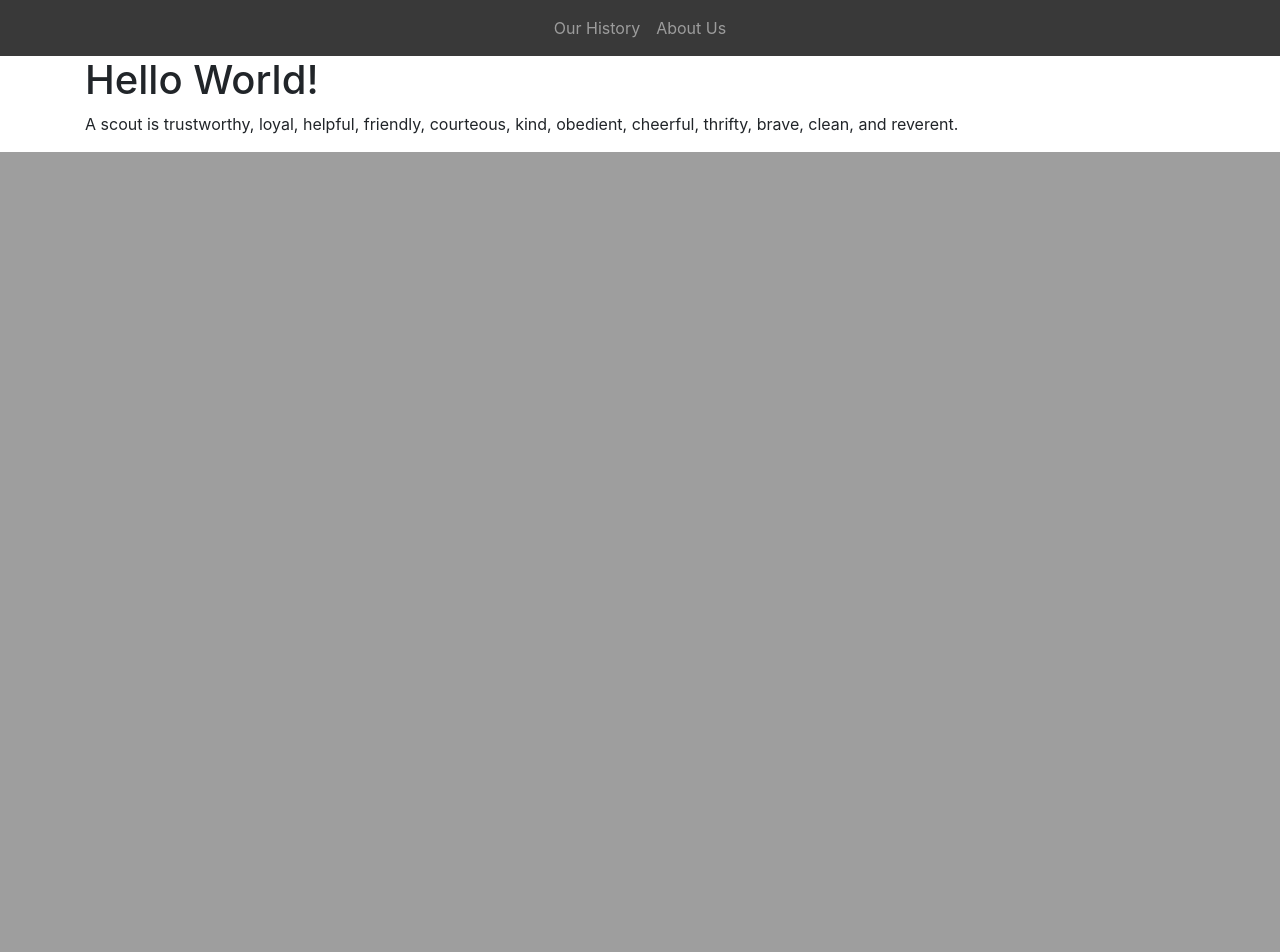
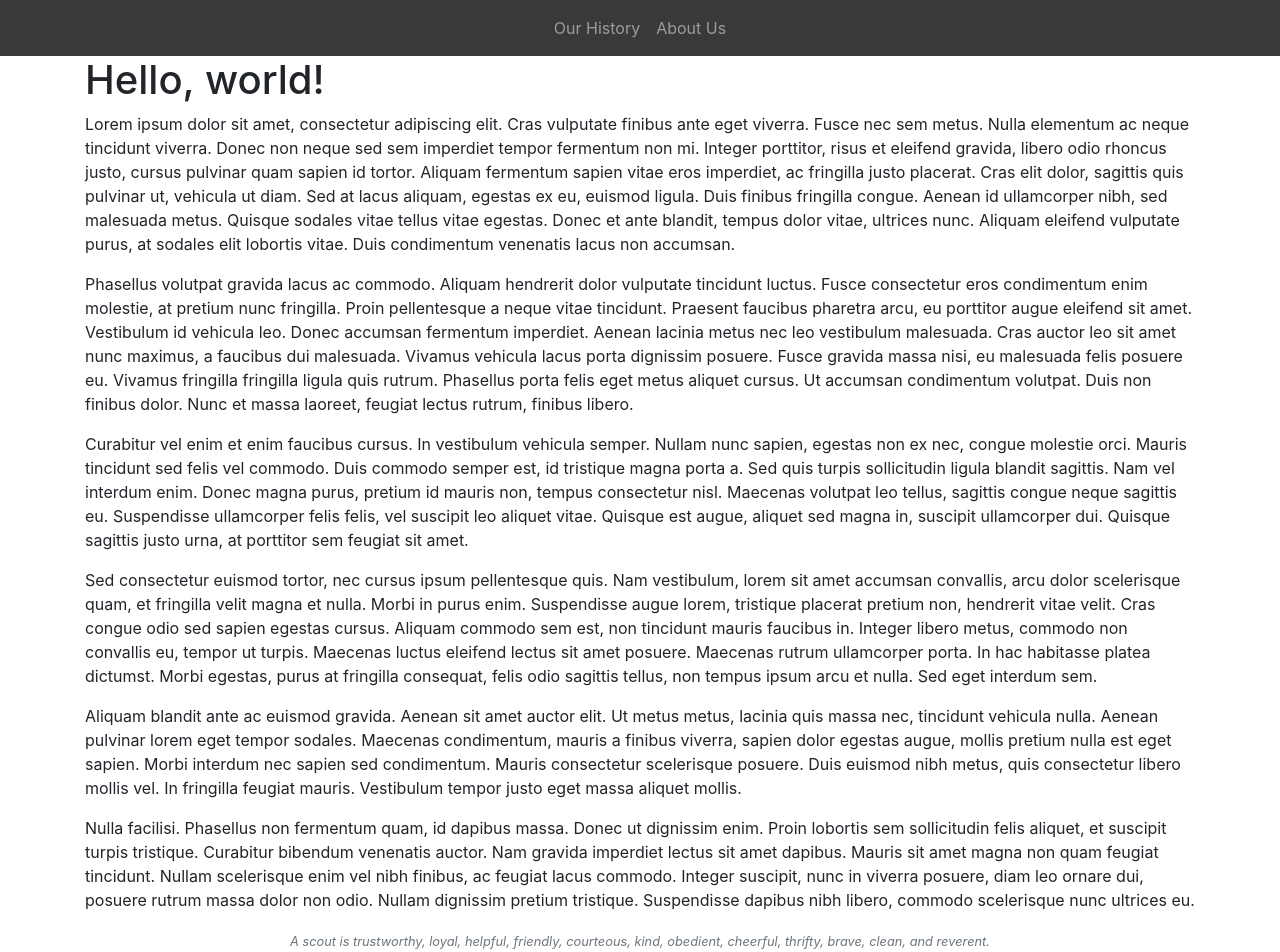
Before and after one commit to Pack144/py_packman, a Django app: page / in a window 1280 px wide. Shown: the part 1064-2016 px from the top of the page. Before the commit the page ends 1216 px from the top, so only its background shows below. Run offline with Django 3.2, Linux system fonts and the light colour scheme; some libraries are stand-ins or nearby versions.

Commit message:
Work on the footer

```diff
--- a/_project_base/settings.py
+++ b/_website_base/settings.py
@@ -1,5 +1,5 @@
 """
-Django settings for _project_base project.
+Django settings for _website_base project.
 
 Generated by 'django-admin startproject' using Django 2.1.
 
@@ -48,7 +48,7 @@ MIDDLEWARE = [
     'django.middleware.clickjacking.XFrameOptionsMiddleware',
 ]
 
-ROOT_URLCONF = '_project_base.urls'
+ROOT_URLCONF = '_website_base.urls'
 
 TEMPLATES = [
     {
@@ -68,7 +68,7 @@ TEMPLATES = [
     },
 ]
 
-WSGI_APPLICATION = '_project_base.wsgi.application'
+WSGI_APPLICATION = '_website_base.wsgi.application'
 
 # Database
 # https://docs.djangoproject.com/en/2.1/ref/settings/#databases
--- a/_project_base/urls.py
+++ b/_website_base/urls.py
@@ -1,4 +1,4 @@
-"""_project_base URL Configuration
+"""_website_base URL Configuration
 
 The `urlpatterns` list routes URLs to views. For more information please see:
     https://docs.djangoproject.com/en/2.1/topics/http/urls/
--- a/_project_base/wsgi.py
+++ b/_website_base/wsgi.py
@@ -1,5 +1,5 @@
 """
-WSGI config for _project_base project.
+WSGI config for _website_base project.
 
 It exposes the WSGI callable as a module-level variable named ``application``.
 
@@ -11,6 +11,6 @@ import os
 
 from django.core.wsgi import get_wsgi_application
 
-os.environ.setdefault('DJANGO_SETTINGS_MODULE', '_project_base.settings')
+os.environ.setdefault('DJANGO_SETTINGS_MODULE', '_website_base.settings')
 
 application = get_wsgi_application()
--- a/manage.py
+++ b/manage.py
@@ -3,7 +3,7 @@ import os
 import sys
 
 if __name__ == '__main__':
-    os.environ.setdefault('DJANGO_SETTINGS_MODULE', '_project_base.settings')
+    os.environ.setdefault('DJANGO_SETTINGS_MODULE', '_website_base.settings')
     try:
         from django.core.management import execute_from_command_line
     except ImportError as exc:
--- a/pages/templates/pages/home.html
+++ b/pages/templates/pages/home.html
@@ -1 +1,65 @@
 {% extends "base.html" %}
+{% block title %}Hello World!{% endblock %}
+
+{% block main %}
+    <h1>Hello, world!</h1>
+
+    <p>
+        Lorem ipsum dolor sit amet, consectetur adipiscing elit. Cras vulputate finibus ante eget viverra. Fusce nec sem
+        metus. Nulla elementum ac neque tincidunt viverra. Donec non neque sed sem imperdiet tempor fermentum non mi.
+        Integer porttitor, risus et eleifend gravida, libero odio rhoncus justo, cursus pulvinar quam sapien id tortor.
+        Aliquam fermentum sapien vitae eros imperdiet, ac fringilla justo placerat. Cras elit dolor, sagittis quis
+        pulvinar ut, vehicula ut diam. Sed at lacus aliquam, egestas ex eu, euismod ligula. Duis finibus fringilla
+        congue. Aenean id ullamcorper nibh, sed malesuada metus. Quisque sodales vitae tellus vitae egestas. Donec et
+        ante blandit, tempus dolor vitae, ultrices nunc. Aliquam eleifend vulputate purus, at sodales elit lobortis
+        vitae. Duis condimentum venenatis lacus non accumsan.
+    </p>
+
+    <p>
+        Phasellus volutpat gravida lacus ac commodo. Aliquam hendrerit dolor vulputate tincidunt luctus. Fusce
+        consectetur eros condimentum enim molestie, at pretium nunc fringilla. Proin pellentesque a neque vitae
+        tincidunt. Praesent faucibus pharetra arcu, eu porttitor augue eleifend sit amet. Vestibulum id vehicula leo.
+        Donec accumsan fermentum imperdiet. Aenean lacinia metus nec leo vestibulum malesuada. Cras auctor leo sit amet
+        nunc maximus, a faucibus dui malesuada. Vivamus vehicula lacus porta dignissim posuere. Fusce gravida massa
+        nisi, eu malesuada felis posuere eu. Vivamus fringilla fringilla ligula quis rutrum. Phasellus porta felis eget
+        metus aliquet cursus. Ut accumsan condimentum volutpat. Duis non finibus dolor. Nunc et massa laoreet, feugiat
+        lectus rutrum, finibus libero.
+    </p>
+
+    <p>
+        Curabitur vel enim et enim faucibus cursus. In vestibulum vehicula semper. Nullam nunc sapien, egestas non ex
+        nec, congue molestie orci. Mauris tincidunt sed felis vel commodo. Duis commodo semper est, id tristique magna
+        porta a. Sed quis turpis sollicitudin ligula blandit sagittis. Nam vel interdum enim. Donec magna purus, pretium
+        id mauris non, tempus consectetur nisl. Maecenas volutpat leo tellus, sagittis congue neque sagittis eu.
+        Suspendisse ullamcorper felis felis, vel suscipit leo aliquet vitae. Quisque est augue, aliquet sed magna in,
+        suscipit ullamcorper dui. Quisque sagittis justo urna, at porttitor sem feugiat sit amet.
+    </p>
+
+    <p>
+        Sed consectetur euismod tortor, nec cursus ipsum pellentesque quis. Nam vestibulum, lorem sit amet accumsan
+        convallis, arcu dolor scelerisque quam, et fringilla velit magna et nulla. Morbi in purus enim. Suspendisse
+        augue lorem, tristique placerat pretium non, hendrerit vitae velit. Cras congue odio sed sapien egestas cursus.
+        Aliquam commodo sem est, non tincidunt mauris faucibus in. Integer libero metus, commodo non convallis eu,
+        tempor ut turpis. Maecenas luctus eleifend lectus sit amet posuere. Maecenas rutrum ullamcorper porta. In hac
+        habitasse platea dictumst. Morbi egestas, purus at fringilla consequat, felis odio sagittis tellus, non tempus
+        ipsum arcu et nulla. Sed eget interdum sem.
+    </p>
+
+    <p>
+        Aliquam blandit ante ac euismod gravida. Aenean sit amet auctor elit. Ut metus metus, lacinia quis massa nec,
+        tincidunt vehicula nulla. Aenean pulvinar lorem eget tempor sodales. Maecenas condimentum, mauris a finibus
+        viverra, sapien dolor egestas augue, mollis pretium nulla est eget sapien. Morbi interdum nec sapien sed
+        condimentum. Mauris consectetur scelerisque posuere. Duis euismod nibh metus, quis consectetur libero mollis
+        vel. In fringilla feugiat mauris. Vestibulum tempor justo eget massa aliquet mollis.
+    </p>
+
+    <p>
+        Nulla facilisi. Phasellus non fermentum quam, id dapibus massa. Donec ut dignissim enim. Proin lobortis sem
+        sollicitudin felis aliquet, et suscipit turpis tristique. Curabitur bibendum venenatis auctor. Nam gravida
+        imperdiet lectus sit amet dapibus. Mauris sit amet magna non quam feugiat tincidunt. Nullam scelerisque enim vel
+        nibh finibus, ac feugiat lacus commodo. Integer suscipit, nunc in viverra posuere, diam leo ornare dui, posuere
+        rutrum massa dolor non odio. Nullam dignissim pretium tristique. Suspendisse dapibus nibh libero, commodo
+        scelerisque nunc ultrices eu.
+    </p>
+
+{% endblock %}
--- a/templates/footer.html
+++ b/templates/footer.html
@@ -1,3 +1,6 @@
 {% load static %}
-{% block optional_head %}<link rel="stylesheet" href="{% static 'css/footer.css' %}">{% endblock %}
-<p>A scout is trustworthy, loyal, helpful, friendly, courteous, kind, obedient, cheerful, thrifty, brave, clean, and reverent.</p>
+{% block optional_head %}{# <link rel="stylesheet" href="{% static 'css/footer.css' %}"> #}{% endblock %}
+<div class="text-muted text-center font-italic font-weight-light text-truncate">
+    <small>A scout is trustworthy, loyal, helpful, friendly, courteous, kind, obedient, cheerful, thrifty, brave, clean,
+        and reverent.</small>
+</div>
```
Also changed, not shown: _website_base/__init__.py (added).
